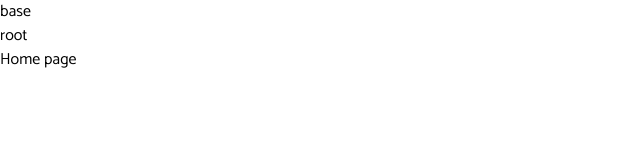
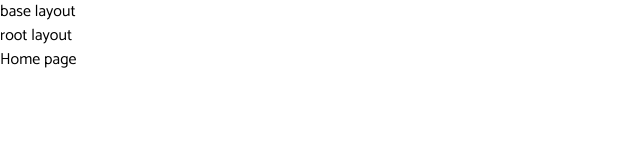
Before and after one commit to Muneeb-Mughal-Dev/react-boilerplate, a React (Vite) app: page / in a window 1280 px wide. Shown: the top 160 px of the page, without its empty margins (0-640 px from the left). Built offline with nearby package versions, Linux system fonts and the light colour scheme.

Commit message:
Update layouts

```diff
--- a/src/layouts/appAuthlayout/AppAuthLayout.tsx
+++ b/src/layouts/appAuthlayout/AppAuthLayout.tsx
@@ -1,3 +1,10 @@
+import { Outlet } from "react-router-dom";
+
 export const AppAuthLayout = () => {
-  return <div>AppAuthLayout</div>;
+  return (
+    <div>
+      <h1>auth layout</h1>
+      <Outlet />
+    </div>
+  );
 };
--- a/src/layouts/appBaseLayout/AppBaseLayout.tsx
+++ b/src/layouts/appBaseLayout/AppBaseLayout.tsx
@@ -1,3 +1,10 @@
+import { Outlet } from "react-router-dom";
+
 export const AppBaseLayout = () => {
-  return <div>AppBaseLayout</div>;
+  return (
+    <div>
+      <h1>base layout</h1>
+      <Outlet />
+    </div>
+  );
 };
--- a/src/layouts/appRootLayout/AppRootLayout.tsx
+++ b/src/layouts/appRootLayout/AppRootLayout.tsx
@@ -1,3 +1,10 @@
+import { Outlet } from "react-router-dom";
+
 export const AppRootLayout = () => {
-  return <div>AppRootLayout</div>;
+  return (
+    <div>
+      <h1>root layout</h1>
+      <Outlet />
+    </div>
+  );
 };
--- /dev/null
+++ b/src/layouts/index.ts
@@ -0,0 +1,3 @@
+export * from "@src/layouts/appBaseLayout/AppBaseLayout";
+export * from "@src/layouts/appRootLayout/AppRootLayout";
+export * from "@src/layouts/appAuthlayout/AppAuthLayout";
--- a/src/pages/(auth)/layout.tsx
+++ b/src/pages/(auth)/layout.tsx
@@ -1,10 +1,5 @@
-import { Outlet } from "react-router-dom";
+import { AppAuthLayout } from "@src/layouts";
 
 export default function AuthLayout() {
-  return (
-    <div>
-      <nav>auth</nav>
-      <Outlet />
-    </div>
-  );
+  return <AppAuthLayout />;
 }
--- a/src/pages/(root)/layout.tsx
+++ b/src/pages/(root)/layout.tsx
@@ -1,10 +1,5 @@
-import { Outlet } from "react-router-dom";
+import { AppRootLayout } from "@src/layouts";
 
 export default function RootLayout() {
-  return (
-    <div>
-      <nav>root</nav>
-      <Outlet />
-    </div>
-  );
+  return <AppRootLayout />;
 }
--- a/src/pages/layout.tsx
+++ b/src/pages/layout.tsx
@@ -1,10 +1,5 @@
-import { Outlet } from "react-router-dom";
+import { AppBaseLayout } from "@src/layouts";
 
 export default function BaseLayout() {
-  return (
-    <div>
-      <nav>base</nav>
-      <Outlet />
-    </div>
-  );
+  return <AppBaseLayout />;
 }
```
